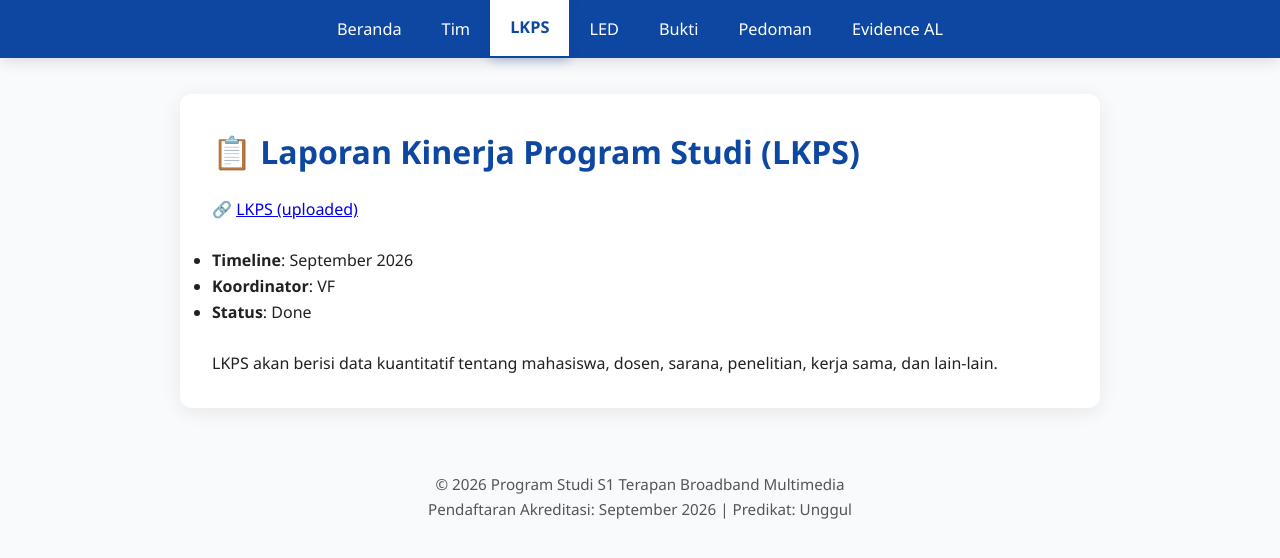
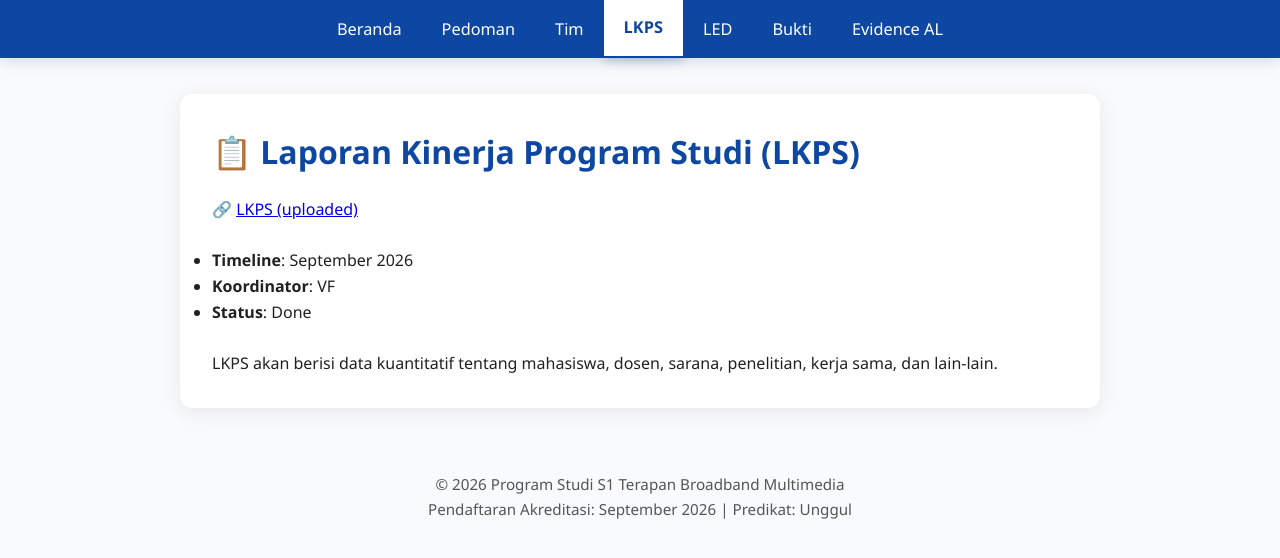
Before and after one commit to portal-psbm/aksibm-26, a Jekyll site: the page built from lkps.md, in a window 1280 px wide. Shown: the top 558 px of the page. Built offline with Jekyll 4.4.1, drawn with Linux system fonts in a browser that asks for light colours.

Commit message:
ubah posisi pedoman

```diff
--- a/_layouts/default.html
+++ b/_layouts/default.html
@@ -155,11 +155,12 @@
   <nav>
     <ul>
       <li><a href="/aksibm-26/" {% if page.url == "/index.html" or page.url == "/" %}class="active"{% endif %}>Beranda</a></li>
+      <li><a href="/aksibm-26/pedoman/" {% if page.url == "/pedoman/" %}class="active"{% endif %}>Pedoman</a></li>
       <li><a href="/aksibm-26/tim/" {% if page.url == "/tim/" %}class="active"{% endif %}>Tim</a></li>
       <li><a href="/aksibm-26/lkps/" {% if page.url == "/lkps/" %}class="active"{% endif %}>LKPS</a></li>
       <li><a href="/aksibm-26/led/" {% if page.url == "/led/" %}class="active"{% endif %}>LED</a></li>
       <li><a href="/aksibm-26/bukti/" {% if page.url == "/bukti/" %}class="active"{% endif %}>Bukti</a></li>
-      <li><a href="/aksibm-26/pedoman/" {% if page.url == "/pedoman/" %}class="active"{% endif %}>Pedoman</a></li>
+
       <li><a href="/aksibm-26/evidence-al/" {% if page.url == "/evidence-al/" %}class="active highlight"{% else %}class="highlight"{% endif %}>Evidence AL</a></li>
 
     </ul>
```
